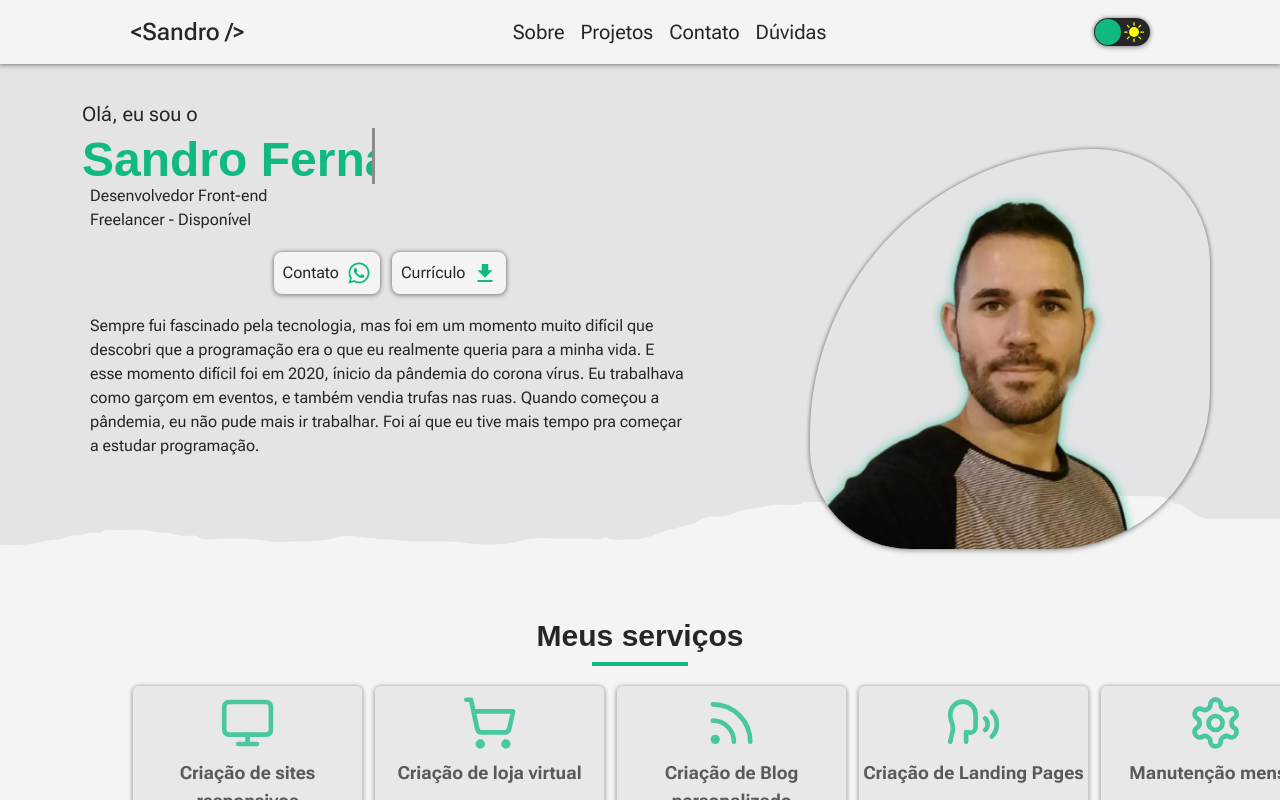
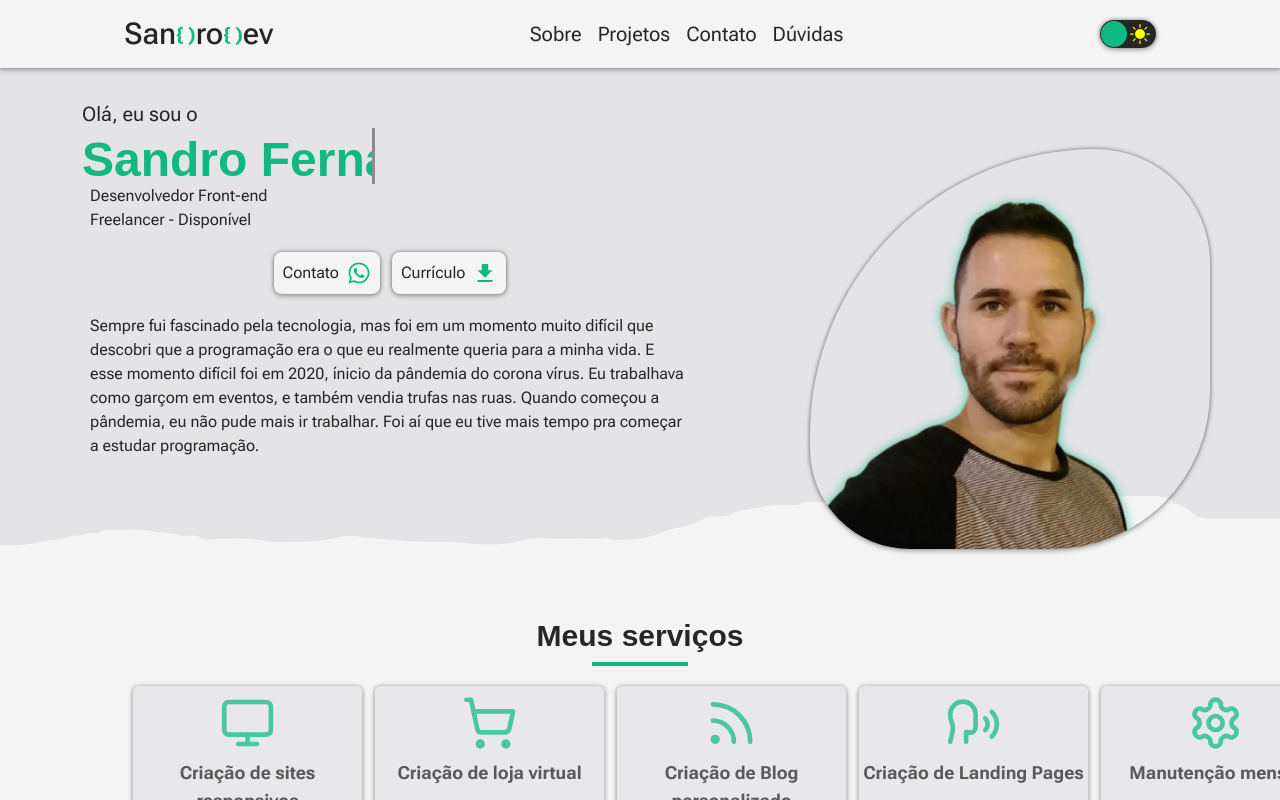
Before and after one commit to SandroFernandesRosal/my-portfolio-next, a Next.js app: page /sobre in a window 1280 px wide. Shown: the top 800 px of the page. Built offline with nearby package versions, Linux system fonts and the light colour scheme; a web font is replaced by a local one.

Commit message:
feat: mudança de logo

```diff
--- a/src/app/icon.tsx
+++ b/src/app/icon.tsx
@@ -20,11 +20,11 @@ export default function Icon() {
           display: 'flex',
           alignItems: 'center',
           justifyContent: 'center',
-          color: 'white',
-          borderRadius: '100%',
+          color: '#10B981',
+          fontWeight: 'bold',
         }}
       >
-        SF
+        &#x0007B; &#41;
       </div>
     ),
     {
--- a/src/components/footer.tsx
+++ b/src/components/footer.tsx
@@ -9,7 +9,17 @@ export default function Footer() {
           href="/"
           className="md:text-2xl text-xl font-extrabold  hover:text-primary mb-2"
         >
-          <p className="text-2xl font-medium">&lt;Sandro &#47;&gt;</p>
+          <p className="text-3xl font-medium flex items-center">
+            San
+            <span className="text-primary text-xl font-bold">
+              &#x0007B; &#41;
+            </span>
+            ro
+            <span className="text-primary text-xl font-bold">
+              &#x0007B; &#41;
+            </span>
+            ev
+          </p>
         </Link>
 
         <Socials />
--- a/src/components/header.tsx
+++ b/src/components/header.tsx
@@ -15,7 +15,17 @@ export default function Header() {
             href="/"
             className="md:text-2xl text-xl font-extrabold hover:text-primary"
           >
-            <p className="text-2xl font-medium">&lt;Sandro &#47;&gt;</p>
+            <p className="text-3xl font-medium flex items-center">
+              San
+              <span className="text-primary text-xl font-bold">
+                &#x0007B; &#41;
+              </span>
+              ro
+              <span className="text-primary text-xl font-bold">
+                &#x0007B; &#41;
+              </span>
+              ev
+            </p>
           </Link>
         </div>
 
```
